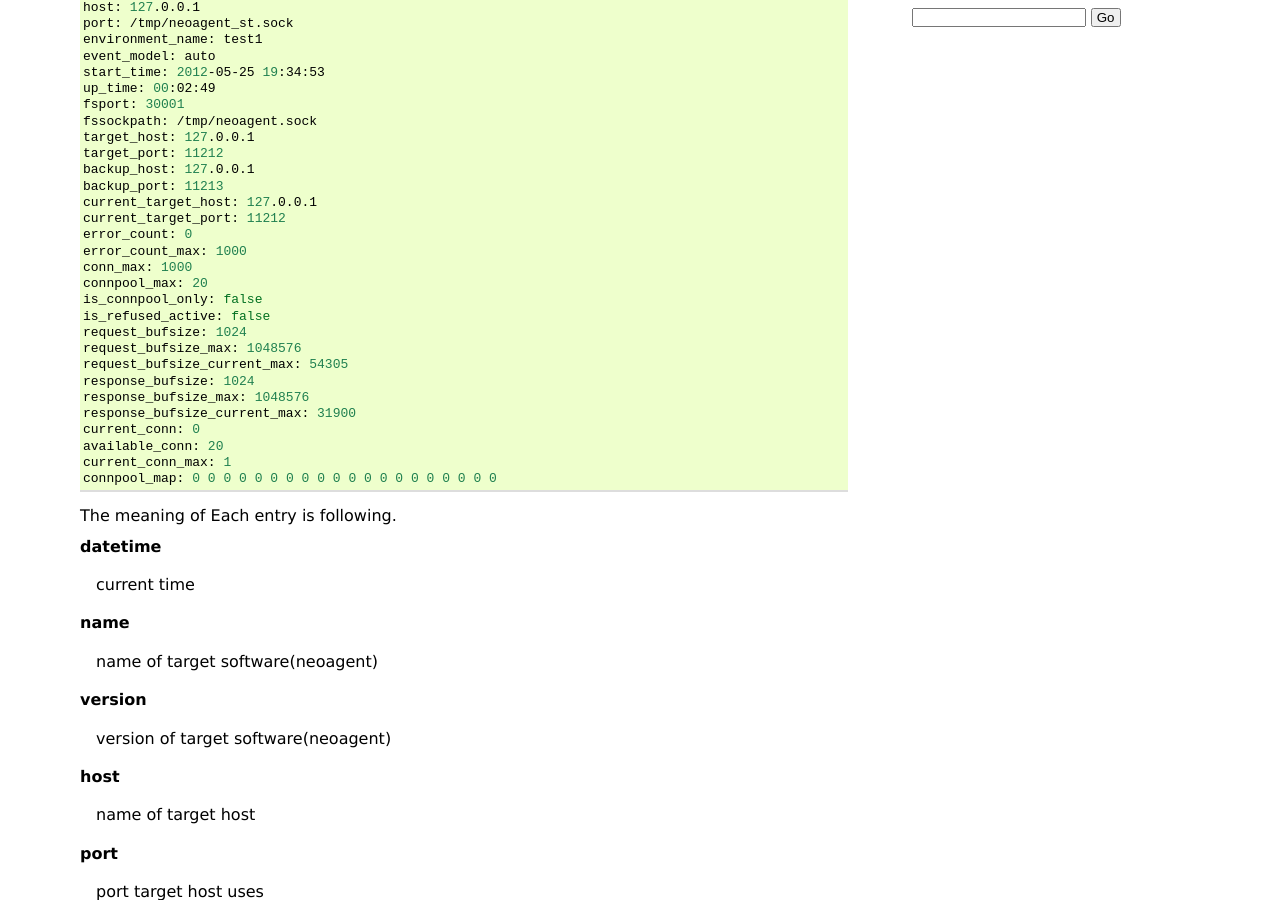
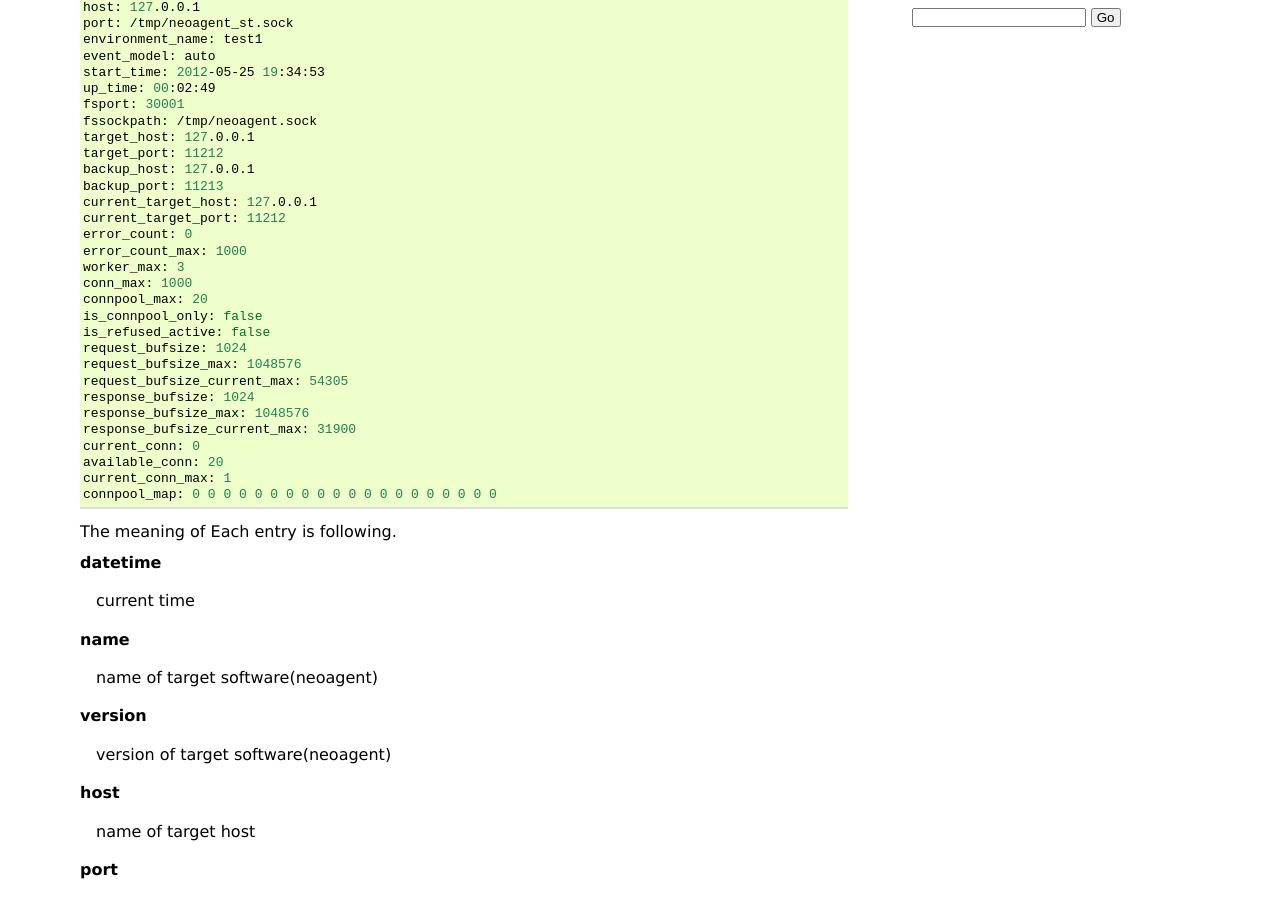
Before and after one commit to cubicdaiya/neoagent, a Sphinx documentation site: the page built from doc/source/utility.rst, in a window 1280 px wide and 900 px high, scrolled down 401 px. Built offline with Sphinx 7.4.7, drawn with Linux system fonts in a browser that asks for light colours; some of the changed text lies outside the part shown.

Commit message:
add entry 'worker_max'

```diff
--- a/doc/source/utility.rst
+++ b/doc/source/utility.rst
@@ -35,6 +35,7 @@ neostat is a status monitor for neoagent.
  current_target_port: 11212
  error_count: 0
  error_count_max: 1000
+ worker_max: 3
  conn_max: 1000
  connpool_max: 20
  is_connpool_only: false
@@ -128,6 +129,10 @@ The meaning of Each entry is following.
 
  when 'error_count' is over this value, neoagent is shutdown
 
+**\worker_max**
+
+ max count of event worker
+
 **\conn_max**
 
  max count of connection in
```
